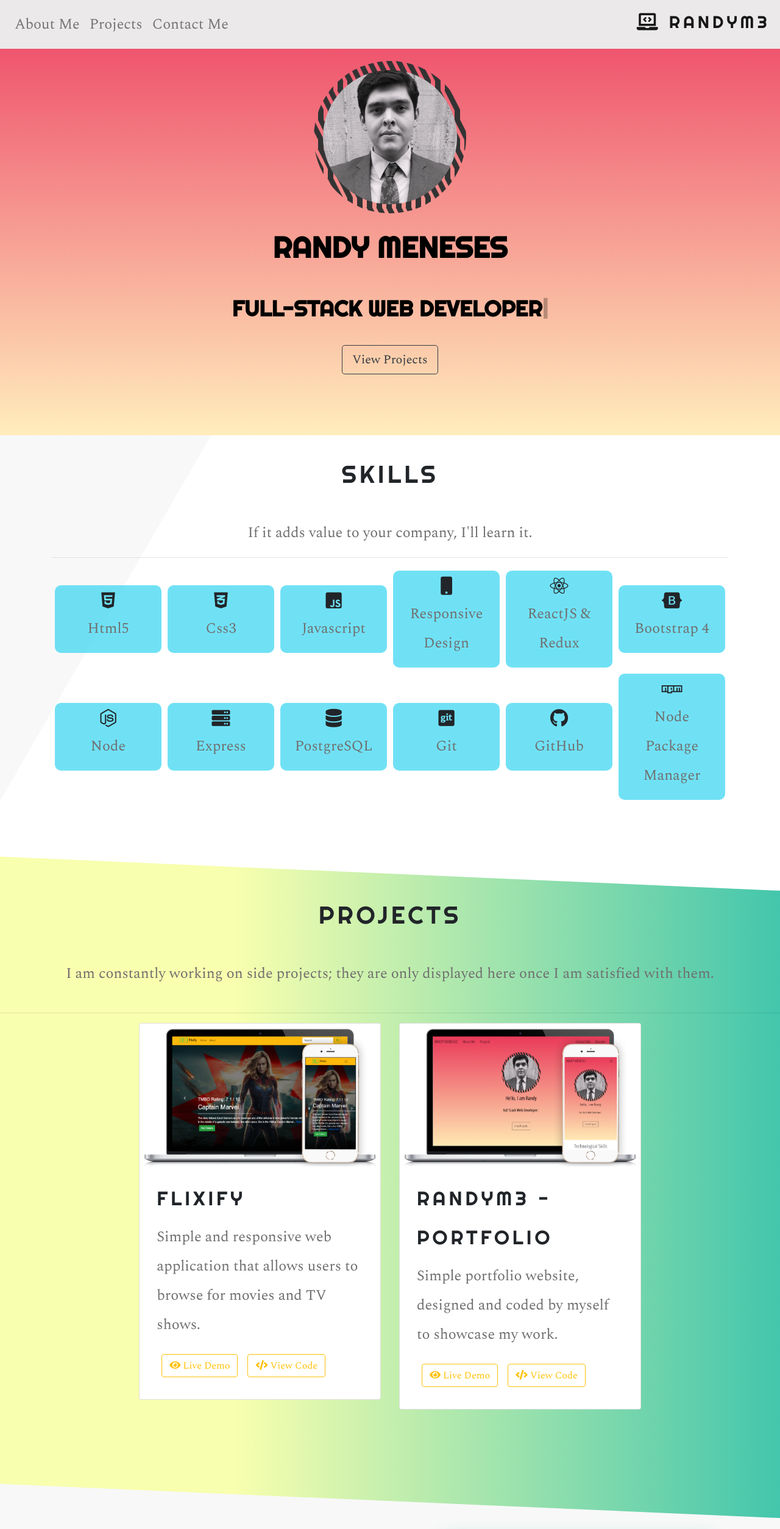
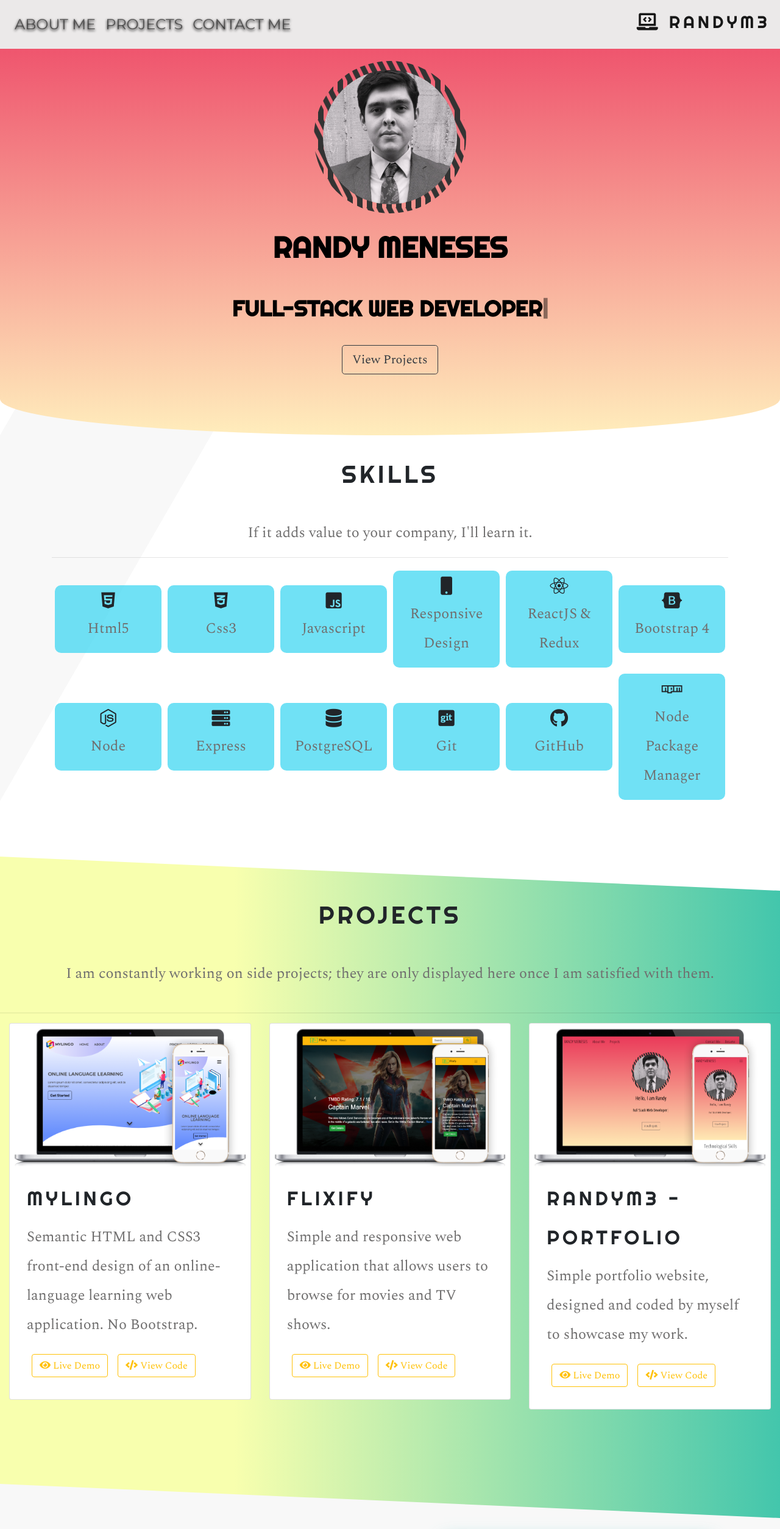
Before and after one commit to Randym3/portfoliosite, a React (Create React App) app: page / in a window 1280 px wide. Shown: the top 2508 px of the page at 61% size. Built offline with nearby package versions, Linux system fonts and the light colour scheme; a web font is replaced by a local one.

Commit message:
Adding 3rd project

```diff
--- a/public/index.html
+++ b/public/index.html
@@ -3,8 +3,16 @@
   <head>
     <meta charset="utf-8" />
     <link rel="shortcut icon" href="%PUBLIC_URL%/favicon.ico" />
-    <link rel="stylesheet" href="https://use.fontawesome.com/releases/v5.8.1/css/all.css" integrity="sha384-50oBUHEmvpQ+1lW4y57PTFmhCaXp0ML5d60M1M7uH2+nqUivzIebhndOJK28anvf" crossorigin="anonymous">
-
+    <link
+      rel="stylesheet"
+      href="https://use.fontawesome.com/releases/v5.8.1/css/all.css"
+      integrity="sha384-50oBUHEmvpQ+1lW4y57PTFmhCaXp0ML5d60M1M7uH2+nqUivzIebhndOJK28anvf"
+      crossorigin="anonymous"
+    />
+    <link
+      href="https://fonts.googleapis.com/css?family=Montserrat&amp;display=swap"
+      rel="stylesheet"
+    />
 
     <meta
       name="viewport"
@@ -40,6 +48,5 @@
       To begin the development, run `npm start` or `yarn start`.
       To create a production bundle, use `npm run build` or `yarn build`.
     -->
-
   </body>
 </html>
--- a/src/App.css
+++ b/src/App.css
@@ -18,6 +18,11 @@
   text-transform: uppercase;
   letter-spacing: 5px;
   line-height: 2em !important;
+}
+a.nav-link {
+  font-family: "Montserrat", sans-serif;
+  text-transform: uppercase;
+  text-shadow: 0 2px 4px black;
 }
 .navbar-light .navbar-nav a.nav-link,
 .navbar-dark .navbar-nav a.nav-link {
@@ -53,6 +58,7 @@
   ); /* W3C, IE 10+/ Edge, Firefox 16+, Chrome 26+, Opera 12+, Safari 7+ */
   padding-top: 100px;
   padding-bottom: 100px;
+  border-radius: 0 0 300% 300% / 0 0 50% 50%;
 }
 
 .page-logo {
@@ -218,6 +224,7 @@
 div.connect a {
   text-decoration: none;
   color: #cfcfcf;
+  transition: all 250ms ease-in-out;
 }
 
 div.connect a:hover {
--- a/src/Components/Header.js
+++ b/src/Components/Header.js
@@ -8,7 +8,7 @@
     navbarvariant: "light"
   };
 
-  listenScrollEvent = e => {
+  listenScrollEvent = () => {
     if (window.scrollY > 50) {
       this.setState({ navbarclass: "scrollingnav" });
       this.setState({ navbarvariant: "dark" });
@@ -30,7 +30,10 @@
         expand="lg"
         fixed="top"
       >
-        <Navbar.Toggle aria-controls="navbar-nav" />
+        <Navbar.Toggle
+          aria-controls="navbar-nav"
+          style={{ position: "absolute", top: "20px" }}
+        />
         <Navbar.Collapse id="navbar-nav">
           <Nav>
             <Link
--- a/src/Components/Projects.js
+++ b/src/Components/Projects.js
@@ -2,6 +2,7 @@
 import { Row, Col, Card, Button } from "react-bootstrap";
 import ProjectOne from "../Images/macbook.png";
 import ProjectTwo from "../Images/portfolio.png";
+import ProjectThree from "../Images/mylingo.png";
 
 class Projects extends Component {
   render() {
@@ -20,6 +21,29 @@
             marginRight: "0"
           }}
         >
+          <Col className="mb-5" xl={4} md={6} sm={8} xs={12}>
+            <Card className="p-2">
+              <Card.Img variant="top" src={ProjectThree} />
+              <Card.Body>
+                <h2>MyLingo</h2>
+                <Card.Text>
+                  Semantic HTML and CSS3 front-end design of an online-language
+                  learning web application. No Bootstrap.
+                </Card.Text>
+                <a href="https://randym3.github.io/mylingo/" target="blank">
+                  <Button className="m-2" variant="outline-warning">
+                    <i className="fas fa-eye" /> Live Demo
+                  </Button>
+                </a>
+                <a href="https://github.com/Randym3/flixify" target="blank">
+                  <Button className="m-2" variant="outline-warning">
+                    <i className="fas fa-code" /> {` `}
+                    View Code
+                  </Button>
+                </a>
+              </Card.Body>
+            </Card>
+          </Col>
           <Col className="mb-5" xl={4} md={6} sm={8} xs={12}>
             <Card className="p-2">
               <Card.Img variant="top" src={ProjectOne} />
--- a/src/Components/Socials.js
+++ b/src/Components/Socials.js
@@ -31,20 +31,6 @@
               <i className="far fa-envelope"> </i>{" "}
             </a>
           </Col>
-
-          <Col className="contact" xl={4} lg={5} md={6} xs={12}>
-            <h3>Say hello:</h3>
-            <i className="far fa-map-marker-alt" />
-            <br />
-            <span>Stanton CA, 90680</span>
-            <br />
-            <i className="fas fa-phone" />
-            <br />
-            <a href="tel:+17146234857">714-623-4857</a> <br />
-            <i className="far fa-envelope" />
-            <br />
-            <a href="mailto:MenesesRandy@gmail.com">MenesesRandy@gmail.com</a>
-          </Col>
         </Row>
       </div>
     );
```
Also changed, not shown: src/Images/mylingo.png (added), 1 other file (tests, documents, lock files or other folders).
